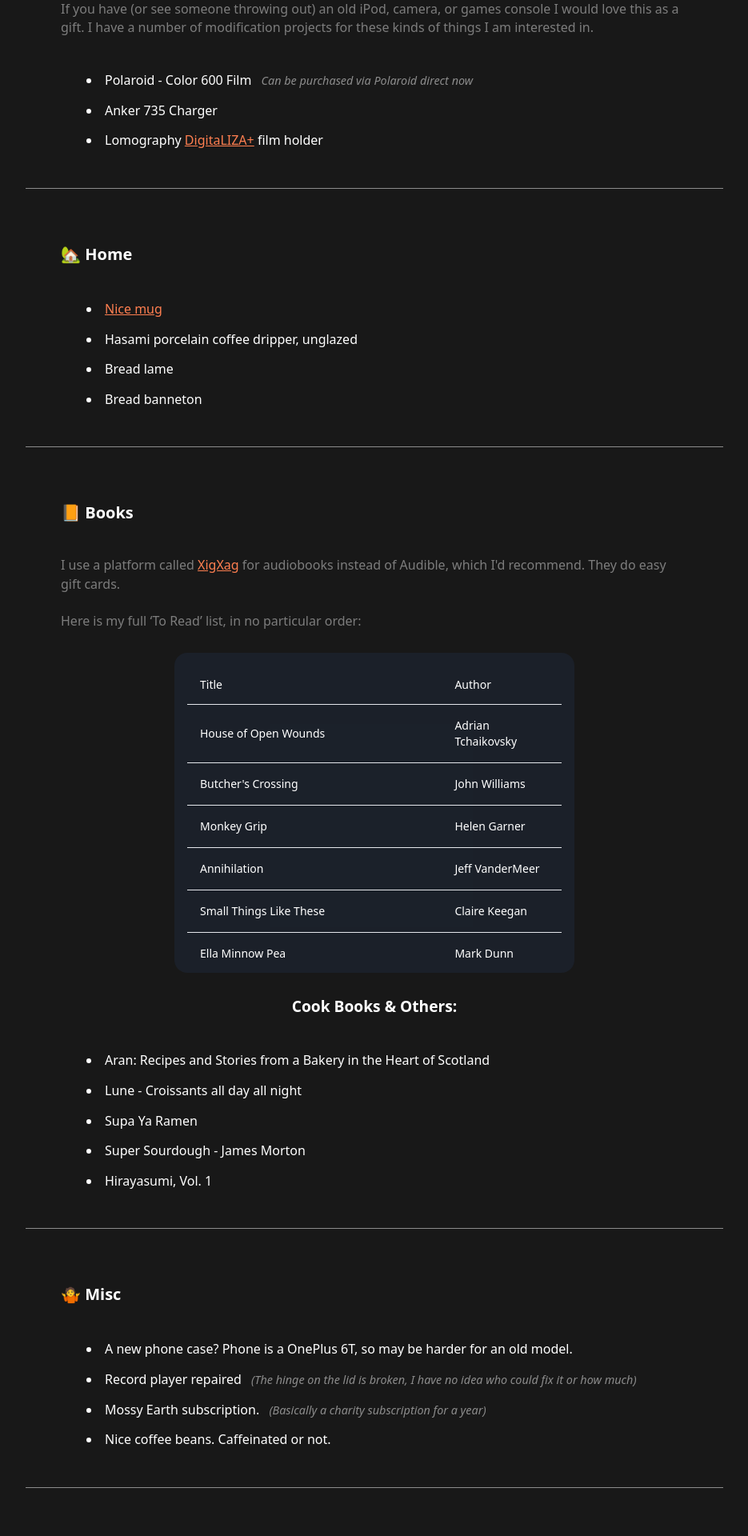
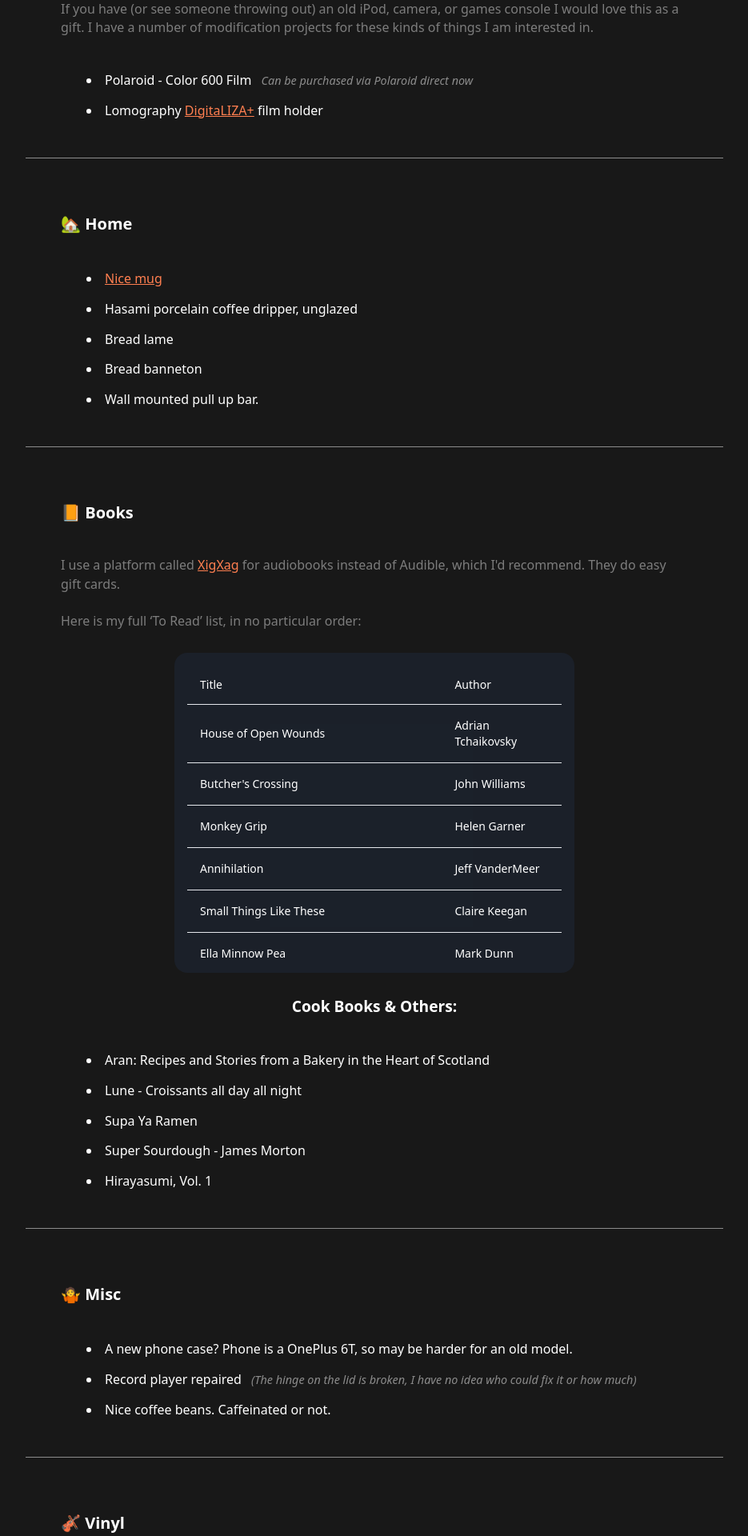
Before and after one commit to JCGithu/jackgracie.co.uk, a SvelteKit app: page /wishlist in a window 1280 px wide. Shown: the part 620-2540 px from the top of the page at 80% size, without its empty margins (172-1107 px from the left). Built offline with nearby package versions, Linux system fonts and the light colour scheme.

Commit message:
Updating wishlist

```diff
--- a/src/routes/wishlist/+page.svelte
+++ b/src/routes/wishlist/+page.svelte
@@ -25,7 +25,6 @@
   <p> If you have (or see someone throwing out) an old iPod, camera, or games console I would love this as a gift. I have a number of modification projects for these kinds of things I am interested in.</p>
     <ul>
       <li>Polaroid - Color 600 Film <span class="highlight">Can be purchased via Polaroid direct now </span></li>
-      <li>Anker 735 Charger</li>
       <li>Lomography <a href="https://shop.lomography.com/uk/digitaliza-plus-scanning-kit">DigitaLIZA+</a> film holder</li>
     </ul>
 </div>
@@ -36,6 +35,7 @@
     <li>Hasami porcelain coffee dripper, unglazed</li>
     <li>Bread lame</li>
     <li>Bread banneton</li>
+    <li>Wall mounted pull up bar.</li>
   </ul>
 </div>
 <div class='section'>
@@ -78,7 +78,6 @@
   <ul>
     <li>A new phone case? Phone is a OnePlus 6T, so may be harder for an old model.</li>
     <li>Record player repaired <span class="highlight">(The hinge on the lid is broken, I have no idea who could fix it or how much)</span></li>
-    <li>Mossy Earth subscription. <span class="highlight">(Basically a charity subscription for a year)</span></li>
     <li>Nice coffee beans. Caffeinated or not.</li>
   </ul>
 </div>
@@ -90,6 +89,9 @@
   <h3 class="text-xl font-bold">🥼 Clothes</h3>
   <ul>
     <li>I'm looking to get a lightweight waterproof jacket. Something for daily wear or light hiking.</li>
+    <li>Black trainers. Simple. For everyday use, not running.</li>
+    <li>Running shorts. 2-in-1 shorts, preferably with a phone pocket.</li>
+    <li>Forest green cardigan.</li>
     <li><a href="https://uskees.com/products/3003-yellow-button-workshirt?variant=31257971359884">Uskees #3003 buttoned workshirt - Yellow</a></li>
     <li><a href="https://labomono.com/">LaboMono Coats/Jackets</a></li>
 </div>
```
